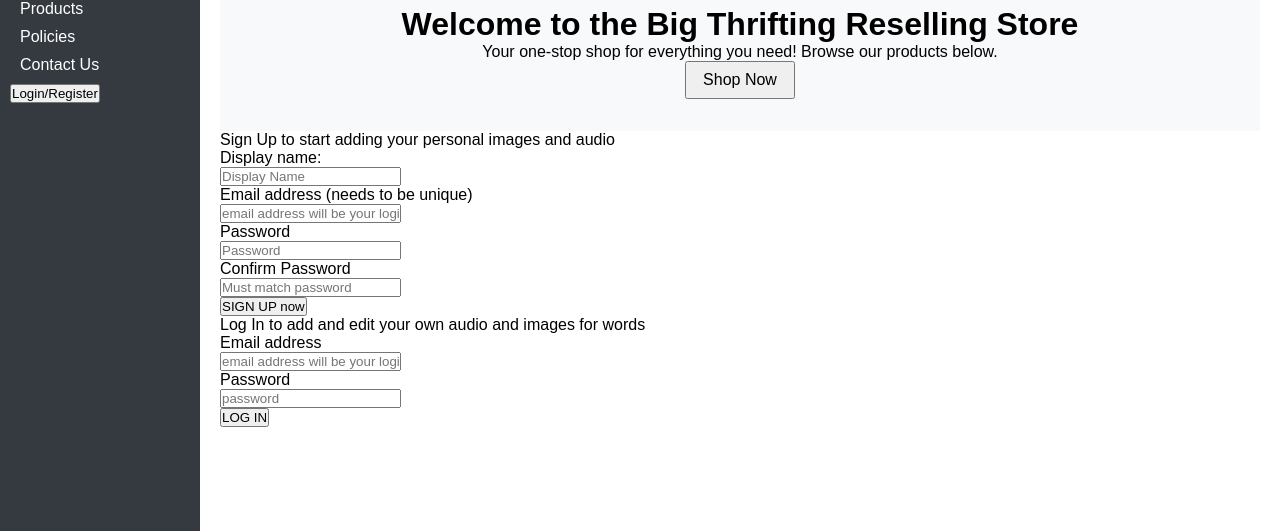
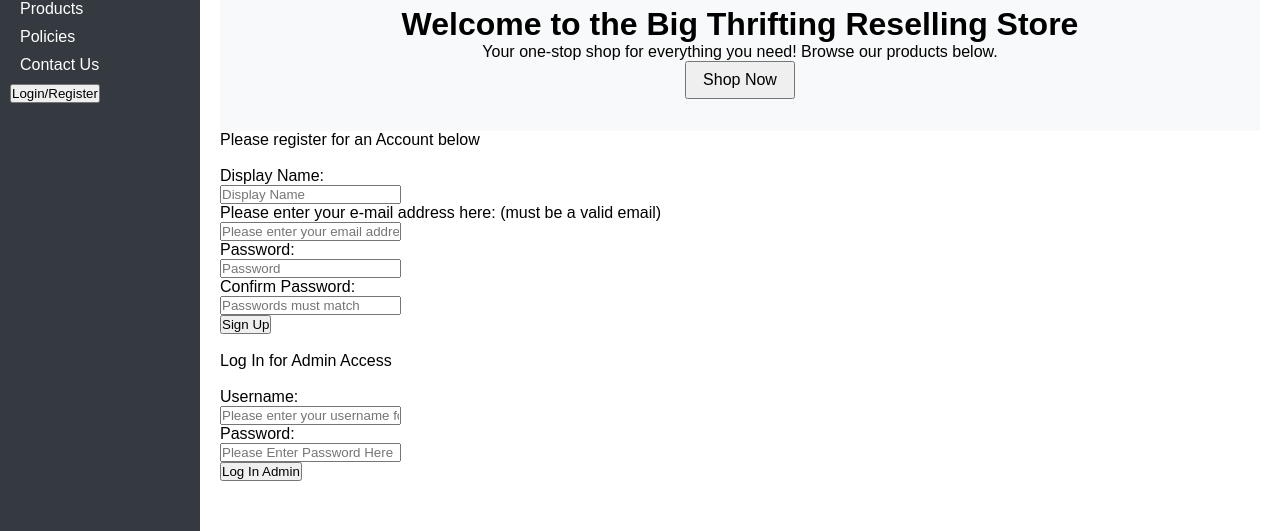
Before and after one commit to analyticadam/ecommerce-frontend, a React (Vite) app: page / in a window 1280 px wide. Shown: the part 266-797 px from the top of the page. Built offline with nearby package versions, Linux system fonts and the light colour scheme.

Commit message:
Updated files, register and login are being fixed as not working

```diff
--- a/src/components/Login.jsx
+++ b/src/components/Login.jsx
@@ -1,11 +1,11 @@
 import { useState } from "react";
 import userServices from "../utilities/users-services";
-import { useNavigate } from "react-router"; // allows for navigation without clicking
+import { useNavigate } from "react-router"; // Allows for navigation without clicking
 
 function LoginForm() {
 	const [user, setUser] = useState("");
 	const [formData, setFormData] = useState({
-		email: "",
+		username: "", // Changed "email" to "username" to match backend expectations
 		password: "",
 	});
 
@@ -14,55 +14,60 @@ function LoginForm() {
 
 	function handleChange(e) {
 		setFormData({ ...formData, [e.target.name]: e.target.value });
-		setError("");
+		setError(""); // Clear the error on input change
 	}
 
 	async function handleSubmit(e) {
-		e.preventDefault();
+		e.preventDefault(); // Prevent default form submission behavior
+
+		// Construct the credentials payload
 		const credentials = { ...formData };
-		console.log(credentials);
+		console.log("Payload being sent to backend:", credentials); // Log the payload
+
 		try {
-			// the promise returned by the login service method will resolve to the user
-			// object includes in the payload of the JWT
+			// Send credentials to the backend
 			const user = await userServices.login(credentials);
-			console.log(user);
-			setUser(user.name);
-			navigate("/profile/", { state: { user } }); // first arg is location to navigate to, second arg is the location it stores the locations your are navigating to and from.
+			console.log("User received from backend:", user); // Log the response
+			setUser(user.username); // Update user state
+			navigate("/profile/", { state: { user } }); // Navigate to profile page
 		} catch (err) {
-			console.log("Error caught", err);
+			console.log("Error caught:", err); // Log the error
 			const errorMessage =
 				err.response?.data?.message || "Log in Failed - Try Again";
-			setError(errorMessage);
+			setError(errorMessage); // Display error to the user
 		}
 	}
+
 	return (
 		<>
 			<div className="signLogForm">
-				<p>Log In to add and edit your own audio and images for words</p>
+				<br />
+				<p>Log In for Admin Access</p>
+				<br />
 				<form autoComplete="off" onSubmit={handleSubmit}>
-					<label>Email address</label>
+					<label>Username:</label>
 					<br />
 					<input
-						type="email"
-						name="email"
-						value={formData.email}
-						onChange={handleChange}
-						placeholder="email address will be your login"
+						type="text"
+						name="username" // Changed "email" to "username"
+						value={formData.username}
+						onChange={handleChange} // Update state on input change
+						placeholder="Please enter your username for login"
 						required
 					/>
 					<br />
-					<label>Password</label>
+					<label>Password:</label>
 					<br />
 					<input
 						type="password"
 						name="password"
 						value={formData.password}
-						onChange={handleChange}
-						placeholder="password"
+						onChange={handleChange} // Update state on input change
+						placeholder="Please Enter Password Here"
 						required
 					/>
 					<br />
-					<button type="submit">LOG IN</button>
+					<button type="submit">Log In Admin</button>
 				</form>
 				<p>{error}</p>
 			</div>
--- a/src/components/Register.jsx
+++ b/src/components/Register.jsx
@@ -1,10 +1,10 @@
 import { useState } from "react";
-// adding in auth, i am importing SignUp from utilities
+// Adding in auth, I am importing SignUp from utilities
 import { signUp } from "../utilities/users-services";
 
 function SignUpForm(props) {
 	const [formData, setFormData] = useState({
-		name: "",
+		username: "", // Changed "name" to "username"
 		email: "",
 		password: "",
 		confirmPassword: "",
@@ -17,52 +17,58 @@ function SignUpForm(props) {
 	};
 
 	const handleSubmit = async (e) => {
-		e.preventDefault();
-		console.log(formData);
-		// ** this is where we will eventually add this to our database
-		// but through utilities/user - services (so im making util functions to handle api)
+		e.preventDefault(); // Prevent default form submission behavior
+		console.log(formData); // Optional: Log the form data before processing
+
 		try {
-			// set this up to be able to add a new user
+			// Set this up to be able to add a new user
 			const submitData = { ...formData };
-			delete submitData.confirmPassword;
-			console.log(submitData);
+			delete submitData.confirmPassword; // Remove the confirmPassword field
+			console.log(submitData); // Log the payload being sent to the backend
+
+			// Send the data to the backend
 			const user = await signUp(submitData);
-			console.log(user);
+			console.log(user); // Optional: Log the user data received from the backend
+
+			// Use the setUser prop to update the user state in the parent component
 			props.setUser(user);
 		} catch (err) {
-			// ! later add messages based on what actually failed
-			setError("Sign up failed - try again");
+			// Handle errors
+			setError("Sign up failed - please try again");
 		}
 	};
 
 	return (
 		<>
 			<div className="signLogForm">
-				<p>Sign Up to start adding your personal images and audio</p>
+				<p>Please register for an Account below</p>
+				<br />
 				<form autoComplete="off" onSubmit={handleSubmit}>
-					<label>Display name:</label>
+					<label>Display Name:</label>
 					<br />
 					<input
 						type="text"
-						name="name"
-						value={formData.name}
+						name="username" // Changed "name" to "username"
+						value={formData.username}
 						onChange={handleChange}
 						placeholder="Display Name"
 						required
 					/>
 					<br />
-					<label>Email address (needs to be unique)</label>
+					<label>
+						Please enter your e-mail address here: (must be a valid email)
+					</label>
 					<br />
 					<input
 						type="email"
 						name="email"
 						value={formData.email}
 						onChange={handleChange}
-						placeholder="email address will be your login"
+						placeholder="Please enter your email address"
 						required
 					/>
 					<br />
-					<label>Password</label>
+					<label>Password:</label>
 					<br />
 					<input
 						type="password"
@@ -73,14 +79,14 @@ function SignUpForm(props) {
 						required
 					/>
 					<br />
-					<label>Confirm Password</label>
+					<label>Confirm Password:</label>
 					<br />
 					<input
 						type="password"
 						name="confirmPassword"
 						value={formData.confirmPassword}
 						onChange={handleChange}
-						placeholder="Must match password"
+						placeholder="Passwords must match"
 						required
 					/>
 					<br />
@@ -88,7 +94,7 @@ function SignUpForm(props) {
 						type="submit"
 						disabled={formData.password !== formData.confirmPassword}
 					>
-						SIGN UP now
+						Sign Up
 					</button>
 				</form>
 				<p>{error}</p>
```
